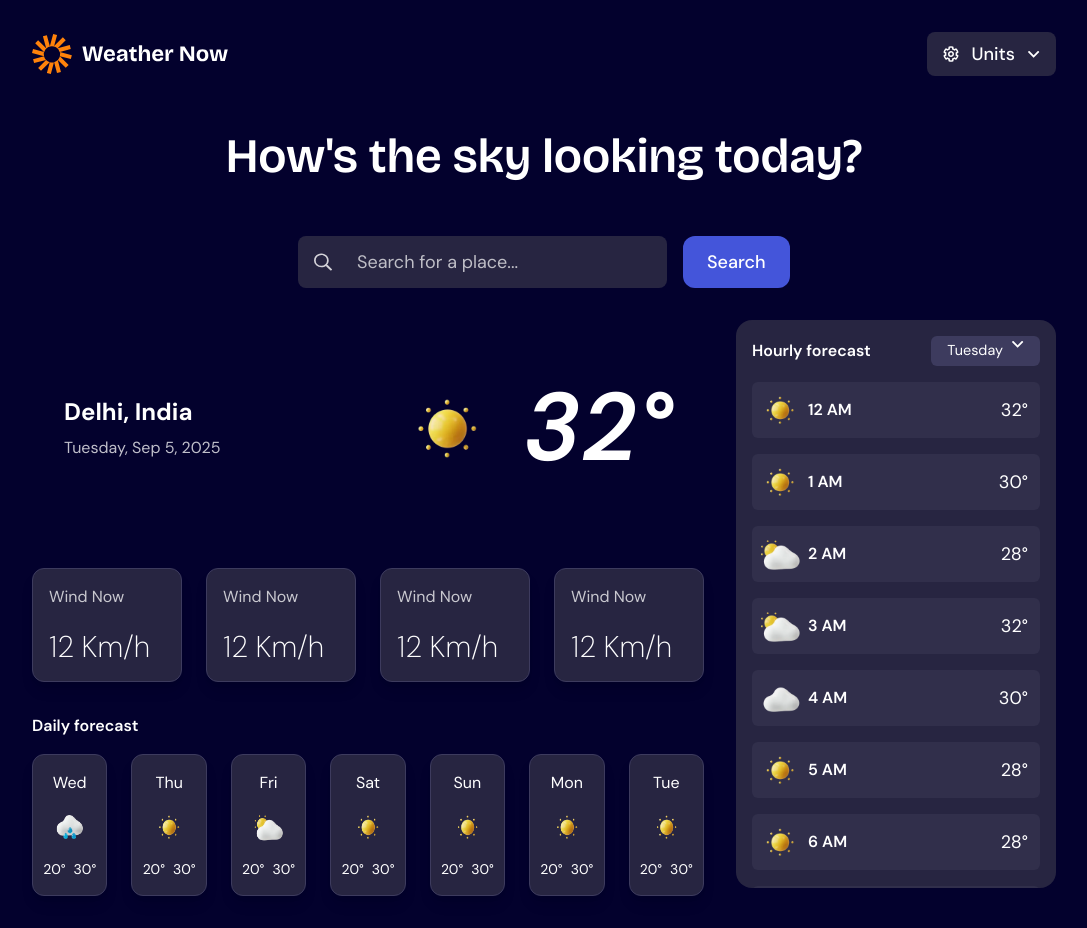
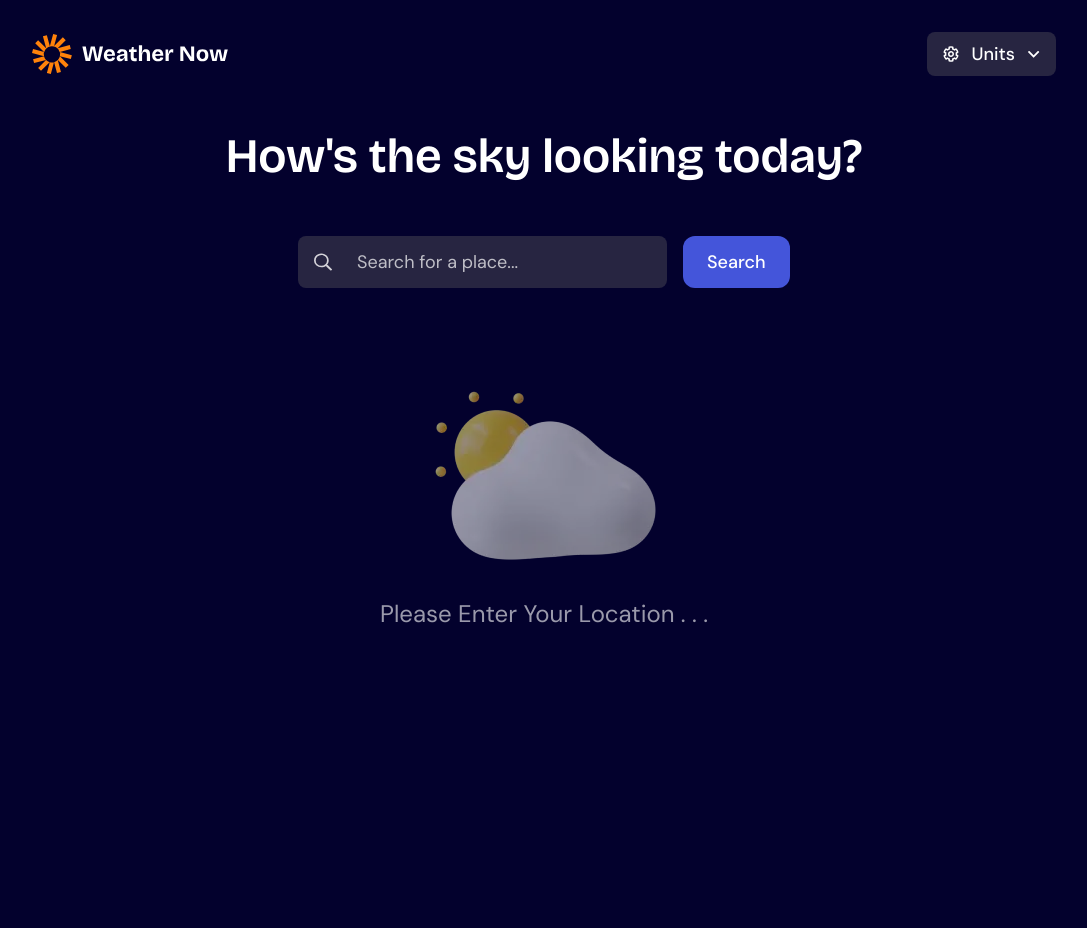
Before and after one commit to Riteshpatel-7/weather-app, a React (Vite) app: page / in a window 1280 px wide. Shown: the whole page, without its empty margins (96-1183 px from the left). After the commit the page ends 800 px from the top, so only its background shows below. Built offline with nearby package versions, Linux system fonts and the light colour scheme.

Commit message:
fetch data, manipulate it and display it now the project is fuctional

```diff
--- a/src/App.jsx
+++ b/src/App.jsx
@@ -1,4 +1,4 @@
-import { useState } from 'react'
+import { use, useEffect, useState } from 'react'
 import Header from './Components/Header'
 import Slogan from './Components/Slogan'
 import SearchBar from './Components/SearchBar'
@@ -8,15 +8,28 @@ import Frame from './Components/Frame'
 
 function App() {
   const [cityData, setCityData] = useState({})
+  const [currentWeather, setCurrentWeather] = useState({})
+  const [suggestions, setSuggestions] = useState(false);
+
+  useEffect(() => {
+    if (Object.keys(cityData).length !== 0) {
+      fetch(`https://api.open-meteo.com/v1/forecast?latitude=${cityData.latitude}&longitude=${cityData.longitude}&current=temperature_2m,wind_speed_10m&hourly=temperature_2m,relative_humidity_2m,apparent_temperature,precipitation,weather_code,wind_speed_10m&daily=temperature_2m_max,temperature_2m_min,weathercode&timezone=auto`)
+        .then(res => res.json())
+        .then(data => setCurrentWeather(data))
+        .catch(err => console.log(err))
+    }
+  }, [cityData])
+
   console.log(cityData);
+  console.log(currentWeather);
   return (
     <>
-      <div className='container w-[90%] sm:w-[70%] max-w-[1200px] mx-auto lg:w-[90%] xl:w-[80%]'>
+      <div className='container w-[90%] sm:w-[70%] max-w-[1200px] mx-auto lg:w-[90%] xl:w-[80%]' onClick={() => setSuggestions(false)}>
         <main>
           <Header />
           <Slogan />
-          <SearchBar placeholder="Search for a place..." btnText="Search" setCityData={setCityData} />
-          <Frame weatherData={cityData} />
+          <SearchBar placeholder="Search for a place..." btnText="Search" setCityData={setCityData} suggestions={suggestions} setSuggestions={setSuggestions}/>
+          <Frame cityData={cityData} currentWeather={currentWeather} />
         </main>
       </div>
     </>
--- a/src/Components/DailyForecastCard.jsx
+++ b/src/Components/DailyForecastCard.jsx
@@ -2,7 +2,7 @@ import React from 'react'
 
 export default function DailyForecastCard({day, min, max, icon}) {
   return (
-    <div className='bg-[hsl(243,27%,20%)] rounded-xl shadow-lg p-4 text-white flex flex-col items-center gap-2 border [border-color:hsl(243,23%,30%)] lg:p-2 xl:p-4 lg:w-[100%]'>
+    <div className='bg-[hsl(243,27%,20%)] rounded-xl shadow-lg p-3 text-white flex flex-col items-center gap-2 border [border-color:hsl(243,23%,30%)] lg:p-2 xl:p-3 lg:w-[100%] hover:translate-y-[-5px] transition-transform duration-200 ease-in-out'>
         <p>{day}</p>
         <img src={icon} alt="weather icon" className='w-12 h-12' />
         <div id='range' className='flex gap-2 text-sm justify-between'>
--- a/src/Components/DataCard.jsx
+++ b/src/Components/DataCard.jsx
@@ -5,7 +5,7 @@ export default function DataCard({title, data}) {
     <div className='bg-[hsl(243,27%,20%)] rounded-xl shadow-lg p-4 lg:w-[100%] text-white flex items-center border [border-color:hsl(243,23%,30%)]'>
         <div className='flex flex-col gap-5'>
             <p className='opacity-75'>{title}</p>
-            <h2 className='text-3xl font-extralight'>{data}</h2>
+            <h2 className='text-3xl font-light'>{data}</h2>
         </div>
     </div>
   )
--- a/src/Components/Frame.jsx
+++ b/src/Components/Frame.jsx
@@ -1,4 +1,4 @@
-import React from "react";
+import { useState } from "react";
 import sunnyIcon from "../assets/images/icon-sunny.webp";
 import DataCard from "./DataCard";
 import DailyForecastCard from "./DailyForecastCard";
@@ -7,61 +7,154 @@ import icon2 from "../assets/images/icon-snow.webp";
 import icon3 from "../assets/images/icon-storm.webp";
 import icon4 from "../assets/images/icon-overcast.webp";
 import icon5 from "../assets/images/icon-partly-cloudy.webp";
+import icon6 from "../assets/images/icon-fog.webp";
+import icon7 from "../assets/images/icon-drizzle.webp";
 import dropdownIcon from "../assets/images/icon-dropdown.svg";
+import errorIcon from "../assets/images/icon-error.svg";
 import HourlyForecastEle from "./HourlyForecastEle";
+const today = new Date();
 
-export default function ({ weatherData }) {
+const options = {
+  weekday: "long", // "Monday"
+  year: "numeric", // "2025"
+  month: "short", // "Sep"
+  day: "numeric", // "10"
+};
+
+const formattedDate = today.toLocaleDateString("en-US", options);
+
+function getWeatherIcon(code) {
+  if (code === 0 || code === 1) return sunnyIcon;
+  else if (code === 2) return icon5;
+  else if (code === 3) return icon4;
+  else if (code >= 45 && code <= 48) return icon6;
+  else if (code >= 51 && code <= 57) return icon7;
+  else if (code >= 61 && code <= 67) return icon1;
+  else if (code >= 71 && code <= 77) return icon2;
+  else if (code >= 80 && code <= 82) return icon1;
+  else if (code >= 85 && code <= 86) return icon2;
+  else if (code >= 95 && code <= 99) return icon3;
+  else return errorIcon;
+}
+
+function getHourlyIndexes(date, currentWeather) {
+  const indexes = [];
+  for (let i = 0; i < currentWeather.hourly.time.length; i++) {
+    if (currentWeather.hourly.time[i].includes(date)) {
+      indexes.push(i);
+    }
+  }
+  return indexes;
+}
+
+function getTimeInAMPM(time) {
+  let hour = parseInt(time);
+  const ampm = hour >= 12 ? " PM" : " AM";
+  hour = hour % 12;
+  hour = hour ? hour : 12; // the hour '0' should be '12'
+  return hour + ampm;
+}
+
+export default function ({ cityData, currentWeather }) {
+  if (Object.keys(currentWeather).length === 0) {
+    return (
+      <div className="h-[300px] flex flex-col justify-center items-center opacity-60">
+        <img src={icon5} alt="icon" />
+        <p className="lg:text-2xl mt-[-2rem]">
+          Please Enter Your Location . . .
+        </p>
+      </div>
+    );
+  }
+
+  const currentTimeIndex = currentWeather.hourly.time.indexOf(
+    currentWeather.current.time.slice(0, 14) + "00"
+  );
+  const forecast = {
+    "Feels Like": `${currentWeather.hourly.apparent_temperature[currentTimeIndex]}°`,
+    Humidity: `${currentWeather.hourly.relative_humidity_2m[currentTimeIndex]}%`,
+    Wind: `${Math.round(parseFloat(currentWeather.hourly.wind_speed_10m[currentTimeIndex]))} km/h`,
+    Precipitation: `${currentWeather.hourly.precipitation[currentTimeIndex]} in`,
+  };
+
+  const dailyForecast = [];
+  for (let i = 0; i < currentWeather.daily.time.length; i++) {
+    const date = new Date(currentWeather.daily.time[i]);
+    const day = date.toLocaleDateString("en-US", { weekday: "short" });
+    const min = Math.round(
+      parseFloat(currentWeather.daily.temperature_2m_min[i])
+    );
+    const max = Math.round(
+      parseFloat(currentWeather.daily.temperature_2m_max[i])
+    );
+    const icon = getWeatherIcon(currentWeather.daily.weathercode[i]);
+    dailyForecast.push({ day, min, max, icon });
+  }
+
+  const [hourlyDate, setHourlyDate] = useState(currentWeather.daily.time[0]);
+
   return (
     <div className="grid grid-cols-1 lg:grid-cols-3 gap-8 mb-8">
       <div className="lg:col-span-2">
         <section className='flex flex-col justify-between items-center bg-[url("/bg-today-small.svg")] lg:bg-[url("/bg-today-large.svg")] lg:flex-row bg-cover bg-center rounded-2xl py-6 lg:px-8 lg:py-12 text-white'>
           <div className="flex flex-col gap-2 text-center lg:text-left">
-            <h2 className="text-2xl font-bold">Delhi, India</h2>
-            <p className="opacity-75">Tuesday, Sep 5, 2025</p>
+            <h2 className="text-2xl font-bold">
+              {cityData.name.replace("ā", "a")}, {cityData.admin1},{" "}
+              {cityData.country}
+            </h2>
+            <p className="opacity-75">{formattedDate}</p>
           </div>
           <div className="flex gap-4 items-center">
-            <img className="h-24 lg:h-[120px]" src={sunnyIcon} alt="sunny" />
-            <h1 className="text-7xl lg:text-8xl font-semibold italic">32°</h1>
+            <img
+              className="moving h-24 lg:h-[120px]"
+              src={getWeatherIcon(
+                currentWeather.hourly.weather_code[currentTimeIndex]
+              )}
+              alt="Icon"
+            />
+            <h1 className="text-7xl lg:text-8xl font-semibold italic">
+              {Math.round(parseFloat(currentWeather.current.temperature_2m))}°
+            </h1>
           </div>
         </section>
       </div>
-      <div className="grid gap-6 w-full grid-cols-[repeat(auto-fit,minmax(136px,1fr))] lg:col-span-2">
-        <DataCard title="Wind Now" data={`12 Km/h`} />
-        <DataCard title="Wind Now" data={`12 Km/h`} />
-        <DataCard title="Wind Now" data={`12 Km/h`} />
-        <DataCard title="Wind Now" data={`12 Km/h`} />
+      <div className="grid gap-6 w-full grid-cols-[repeat(auto-fit,minmax(132px,1fr))] lg:col-span-2">
+        {Object.entries(forecast).map(([title, data], index) => (
+          <DataCard key={index} title={title} data={data} />
+        ))}
       </div>
       <div className="lg:col-span-2">
         <p className="font-semibold">Daily forecast</p>
-        <div className="grid gap-6 w-full grid-cols-[repeat(auto-fit,minmax(74px,1fr))] mt-4">
-          <DailyForecastCard day={"Wed"} min={20} max={30} icon={icon1} />
-          <DailyForecastCard day={"Thu"} min={20} max={30} icon={sunnyIcon} />
-          <DailyForecastCard day={"Fri"} min={20} max={30} icon={icon5} />
-          <DailyForecastCard day={"Sat"} min={20} max={30} icon={sunnyIcon} />
-          <DailyForecastCard day={"Sun"} min={20} max={30} icon={sunnyIcon} />
-          <DailyForecastCard day={"Mon"} min={20} max={30} icon={sunnyIcon} />
-          <DailyForecastCard day={"Tue"} min={20} max={30} icon={sunnyIcon} />
+        <div className="grid gap-4 xl:gap-5 w-full grid-cols-[repeat(auto-fit,minmax(72px,1fr))] mt-4">
+          {dailyForecast.map((dayInfo, index) => (
+            <DailyForecastCard
+              key={index}
+              day={dayInfo.day}
+              min={dayInfo.min}
+              max={dayInfo.max}
+              icon={dayInfo.icon}
+            />
+          ))}
         </div>
       </div>
-      <div className="w-[100%] max-h-[560px] xl:max-h-[568px] lg:col-start-3 lg:col-span-1 lg:row-start-1 lg:row-end-4 flex flex-col gap-4 bg-[hsl(243,27%,20%)] rounded-2xl p-4 overflow-y-scroll">
-        <div className="flex justify-between items-center">
+      <div className="w-[100%] max-h-[564px] xl:max-h-[574px] lg:col-start-3 lg:col-span-1 lg:row-start-1 lg:row-end-4 flex flex-col gap-4 bg-[hsl(243,27%,20%)] rounded-2xl p-4 overflow-y-scroll">
+        <div className="flex justify-between items-center xl:mb-2">
           <p className="text-white font-semibold">Hourly forecast</p>
-          <button className="flex gap-2 text-[0.9rem] bg-[hsl(243,23%,30%)] rounded-md px-4 py-1">
+          <button className="flex gap-2 text-[0.96rem] bg-[hsl(243,23%,30%)] rounded-md px-4 py-1">
             <span>Tuesday</span>
             <img src={dropdownIcon} alt="dropdown" />
           </button>
         </div>
-        <HourlyForecastEle icon={sunnyIcon} time={"12 AM"} temp={32} />
-        <HourlyForecastEle icon={sunnyIcon} time={"1 AM"} temp={30} />
-        <HourlyForecastEle icon={icon5} time={"2 AM"} temp={28} />
-        <HourlyForecastEle icon={icon5} time={"3 AM"} temp={32} />
-        <HourlyForecastEle icon={icon4} time={"4 AM"} temp={30} />
-        <HourlyForecastEle icon={sunnyIcon} time={"5 AM"} temp={28} />
-        <HourlyForecastEle icon={sunnyIcon} time={"6 AM"} temp={28} />
-        <HourlyForecastEle icon={sunnyIcon} time={"7 AM"} temp={28} />
-        <HourlyForecastEle icon={sunnyIcon} time={"5 AM"} temp={28} />
-        <HourlyForecastEle icon={sunnyIcon} time={"6 AM"} temp={28} />
-        <HourlyForecastEle icon={sunnyIcon} time={"5 AM"} temp={28} />
+        {getHourlyIndexes(hourlyDate, currentWeather).map((index) => (
+          <HourlyForecastEle
+            key={index}
+            icon={getWeatherIcon(currentWeather.hourly.weather_code[index])}
+            time={getTimeInAMPM(currentWeather.hourly.time[index].slice(11, 13))}
+            temp={Math.round(
+              parseFloat(currentWeather.hourly.temperature_2m[index])
+            )}
+          />
+        ))}
       </div>
     </div>
   );
--- a/src/Components/Header.jsx
+++ b/src/Components/Header.jsx
@@ -7,7 +7,7 @@ export default function Header() {
   return (
     <header className='flex justify-between items-center py-8'>
             <img src={logo} alt="logo" className='w-[160px] sm:w-auto'/>
-        <button className='bg-[hsl(243,27%,20%)] hover:bg-[hsl(243,23%,24%)] transition-colors duration-300 ease-in-out rounded-lg px-4 py-2 f-4'>
+        <button className='bg-[hsl(243,27%,20%)] hover:bg-[hsl(243,23%,24%)] hover:scale-101 transition-colors duration-200 ease-in-out rounded-lg px-4 py-2 f-4'>
             <div>
                 <img src={settingsIcon} alt="settings icon" className='inline-block mr-3'/>
                 <span className='text-white text-[0.9rem] lg:text-lg font-medium align-middle mr-3'>Units</span>
--- a/src/Components/HourlyForecastEle.jsx
+++ b/src/Components/HourlyForecastEle.jsx
@@ -2,9 +2,9 @@ import React from 'react'
 
 export default function HourlyForecastEle({icon, time, temp}) {
   return (
-    <div className='flex justify-between items-center min-w-[60px] bg-[hsl(243,23%,24%)] rounded-md pr-3'>
+    <div className='flex justify-between items-center min-w-[60px] bg-[hsl(243,23%,24%)] rounded-md pr-3 hover:bg-[hsl(243,23%,30%)] box-border border border-[hsl(243,23%,30%)]'>
         <div className='flex items-center'>
-            <img className='w-14' src={icon} alt="icon" />
+            <img className='w-[54px]' src={icon} alt="icon" />
             <p className='text-white font-semibold'>{time}</p>
         </div>
         <p className='text-white text-lg'>{temp}°</p>
--- a/tailwind.config.js
+++ b/tailwind.config.js
@@ -5,8 +5,8 @@ module.exports = {
         'xs': '480px',   // custom breakpoint
         'sm': '640px',   // small screens
         'md': '768px',   // medium screens
-        'lg': '1000px',  // large screens
-        'xl': '1200px',  // extra large screens
+        'lg': '1024px',  // large screens
+        'xl': '1280px',  // extra large screens
         '2xl': '1440px', // large screens
         '3xl': '1600px', // very large screens
       },
```
Also changed, not shown: src/Components/SearchBar.jsx (+3 -4 lines), src/index.css (+15 -0 lines).
